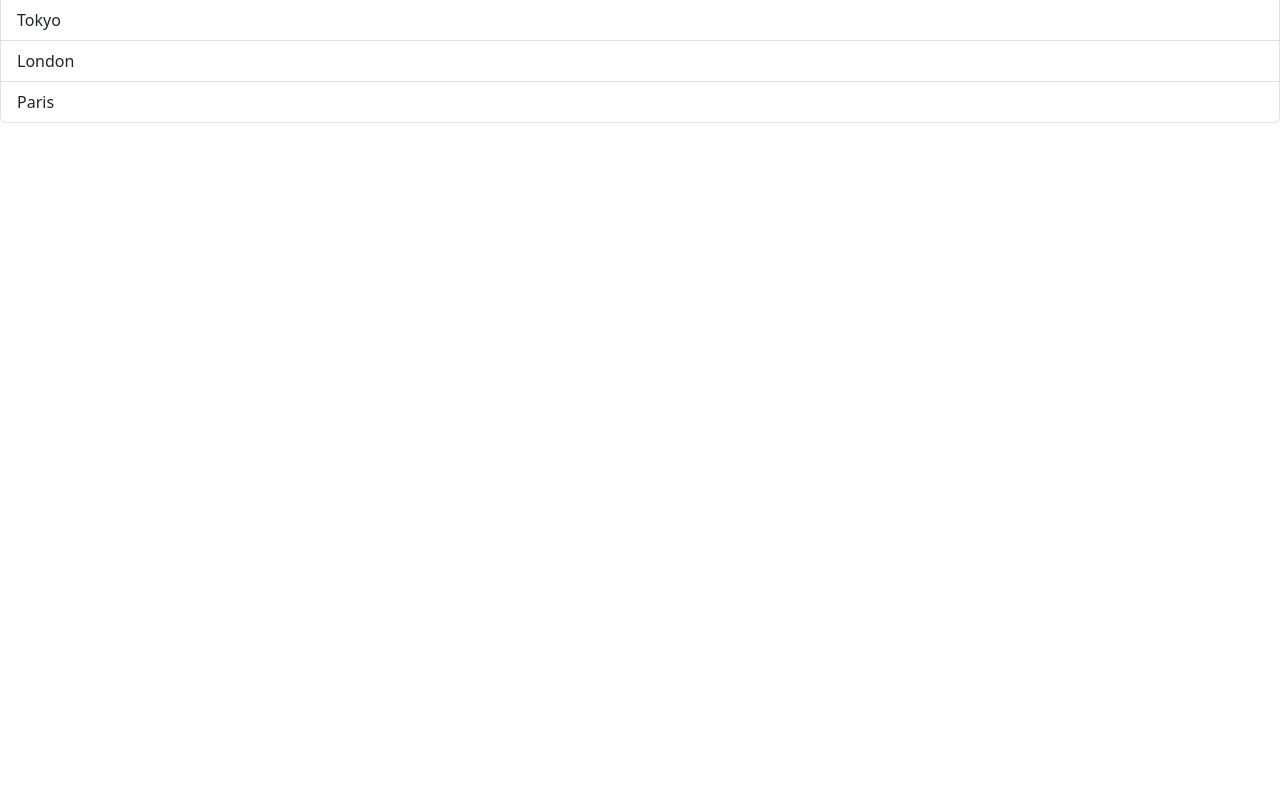
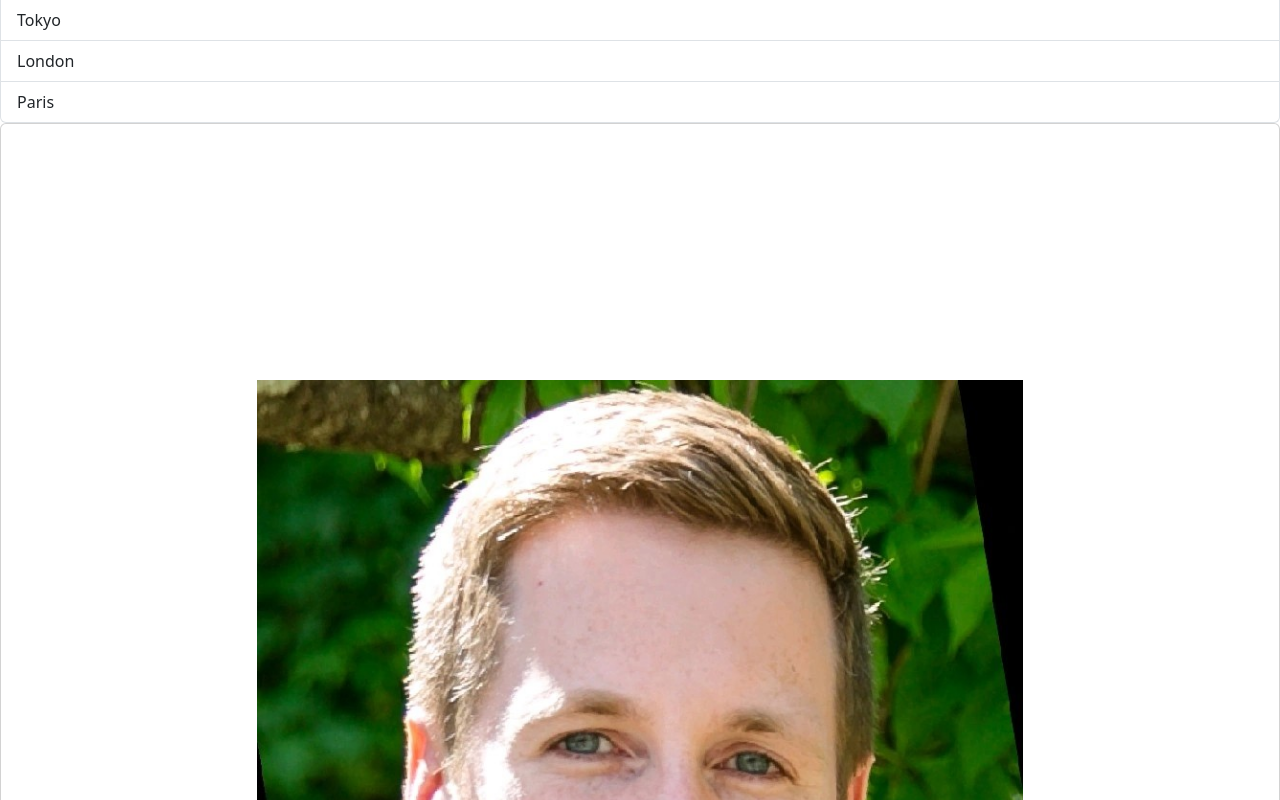
Before and after one commit to mlemoine28/whatgame2play2, a React (Vite) app: page / in a window 1280 px wide. Shown: the part 440-1240 px from the top of the page. Before the commit the page ends 800 px from the top, so only its background shows below. Built offline with nearby package versions, Linux system fonts and the light colour scheme.

Commit message:
added profile pic; css styling

```diff
--- a/src/App.jsx
+++ b/src/App.jsx
@@ -4,6 +4,7 @@ import Button from "./Components/Button/Button.jsx";
 import Text from "./Components/Text/Text.jsx";
 import ListGroup from "./Components/ListGroup/ListGroup.jsx";
 import Card from "./Components/Card/Card.jsx";
+import "../src/style.css";
 
 function App() {
   const buttonClick = () => {
@@ -15,6 +16,7 @@ function App() {
       <Person name="Michael" age={34} colour="Yellow" />
       <Button onClick={buttonClick} label={"Click me! Now!"} />
       <ListGroup />
+      <Card />
     </div>
   );
 }
--- a/src/Components/Card/Card.jsx
+++ b/src/Components/Card/Card.jsx
@@ -1,9 +1,10 @@
 import React from "react";
+import michaelPic from "../../assets/michaelpic.jpg";
 
 function Card() {
   return (
     <div className="card">
-      <img></img>
+      <img src={michaelPic} alt="profile pic"></img>
       <h2>Michael</h2>
       <p>I'm a teacher, learning to code!</p>
     </div>
--- /dev/null
+++ b/src/style.css
@@ -0,0 +1,6 @@
+.card {
+ border: 1px solid rgb(147, 147, 147);
+ border-radius: 10px;
+box-shadow: 5px 5px 5px hsla(hue, saturation, lightness, alpha);
+padding: 20%;
+}
```
Also changed, not shown: src/main.jsx (+7 -7 lines), src/assets/michaelpic.jpg (added).
